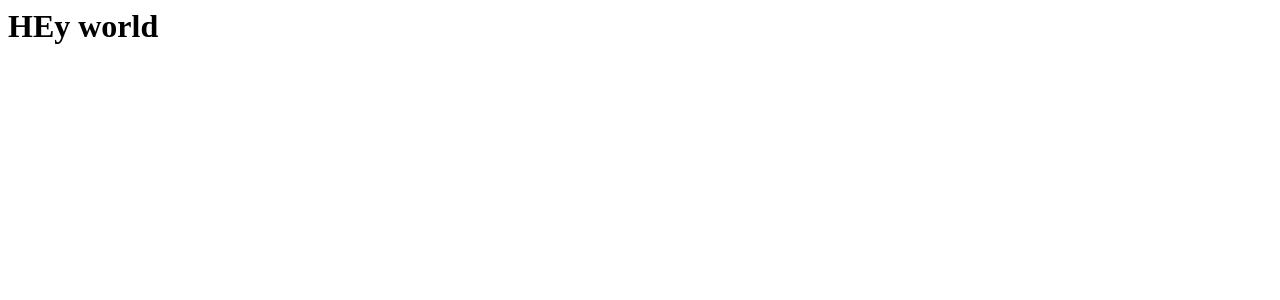
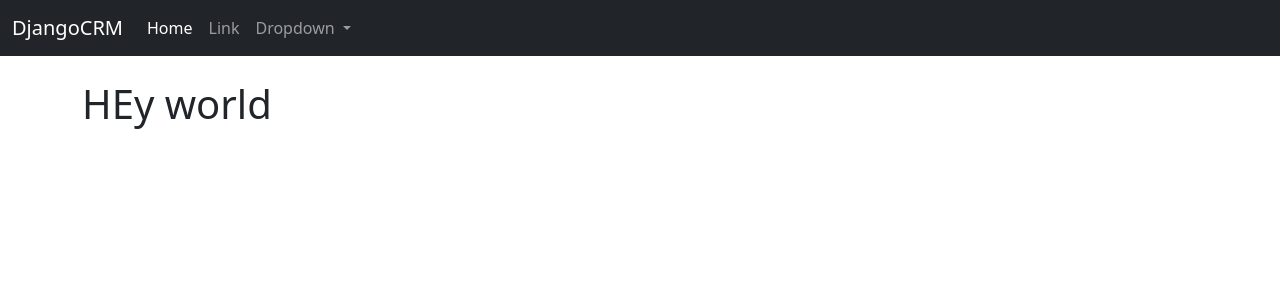
Before and after one commit to jnprogrammer/DjangoCRM, a Django app: page / in a window 1280 px wide. Shown: the top 300 px of the page. Run offline with Django 4.2, Linux system fonts and the light colour scheme.

Commit message:
modifying front end

```diff
--- /dev/null
+++ b/website/templates/base.html
@@ -0,0 +1,18 @@
+<!doctype html>
+<html lang="en">
+  <head>
+    <meta charset="utf-8">
+    <meta name="viewport" content="width=device-width, initial-scale=1">
+    <title>Django CRM</title>
+    <link href="https://cdn.jsdelivr.net/npm/bootstrap@5.3.1/dist/css/bootstrap.min.css" rel="stylesheet" integrity="sha384-4bw+/aepP/YC94hEpVNVgiZdgIC5+VKNBQNGCHeKRQN+PtmoHDEXuppvnDJzQIu9" crossorigin="anonymous">
+  </head>
+  <body>
+    {% include 'navbar.html' %}
+    <div class="container">
+     <br/>
+    {% block content %}
+    {% endblock %}
+    </div>
+    <script src="https://cdn.jsdelivr.net/npm/bootstrap@5.3.1/dist/js/bootstrap.bundle.min.js" integrity="sha384-HwwvtgBNo3bZJJLYd8oVXjrBZt8cqVSpeBNS5n7C8IVInixGAoxmnlMuBnhbgrkm" crossorigin="anonymous"></script>
+  </body>
+</html>
--- a/website/templates/home.html
+++ b/website/templates/home.html
@@ -1 +1,7 @@
+{% extends 'base.html' %}
+
+{% block content %}
+
 <h1>HEy world</h1>
+
+{% endblock %}
--- /dev/null
+++ b/website/templates/navbar.html
@@ -0,0 +1,28 @@
+<nav class="navbar navbar-expand-lg navbar-dark bg-dark">
+    <div class="container-fluid">
+      <a class="navbar-brand" href="{% url 'home' %}">DjangoCRM </a>
+      <button class="navbar-toggler" type="button" data-bs-toggle="collapse" data-bs-target="#navbarSupportedContent" aria-controls="navbarSupportedContent" aria-expanded="false" aria-label="Toggle navigation">
+        <span class="navbar-toggler-icon"></span>
+      </button>
+      <div class="collapse navbar-collapse" id="navbarSupportedContent">
+        <ul class="navbar-nav me-auto mb-2 mb-lg-0">
+          <li class="nav-item">
+            <a class="nav-link active" aria-current="page" href="#">Home</a>
+          </li>
+          <li class="nav-item">
+            <a class="nav-link" href="#">Link</a>
+          </li>
+          <li class="nav-item dropdown">
+            <a class="nav-link dropdown-toggle" href="#" role="button" data-bs-toggle="dropdown" aria-expanded="false">
+              Dropdown
+            </a>
+            <ul class="dropdown-menu">
+              <li><a class="dropdown-item" href="#">Action</a></li>
+              <li><a class="dropdown-item" href="#">Another action</a></li>
+              <li><hr class="dropdown-divider"></li>
+              <li><a class="dropdown-item" href="#">Something else here</a></li>
+            </ul>
+        </ul>
+      </div>
+    </div>
+  </nav>
```
